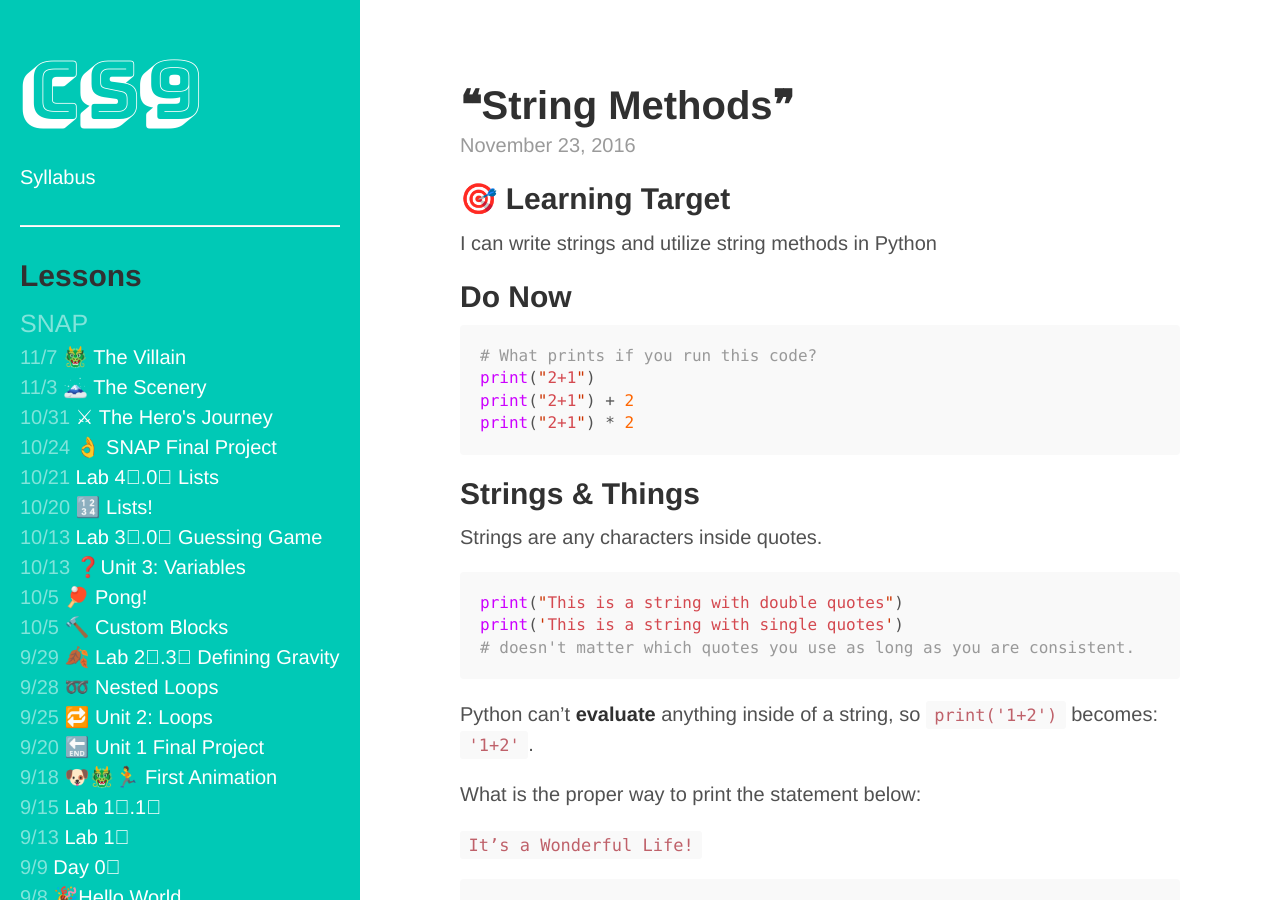
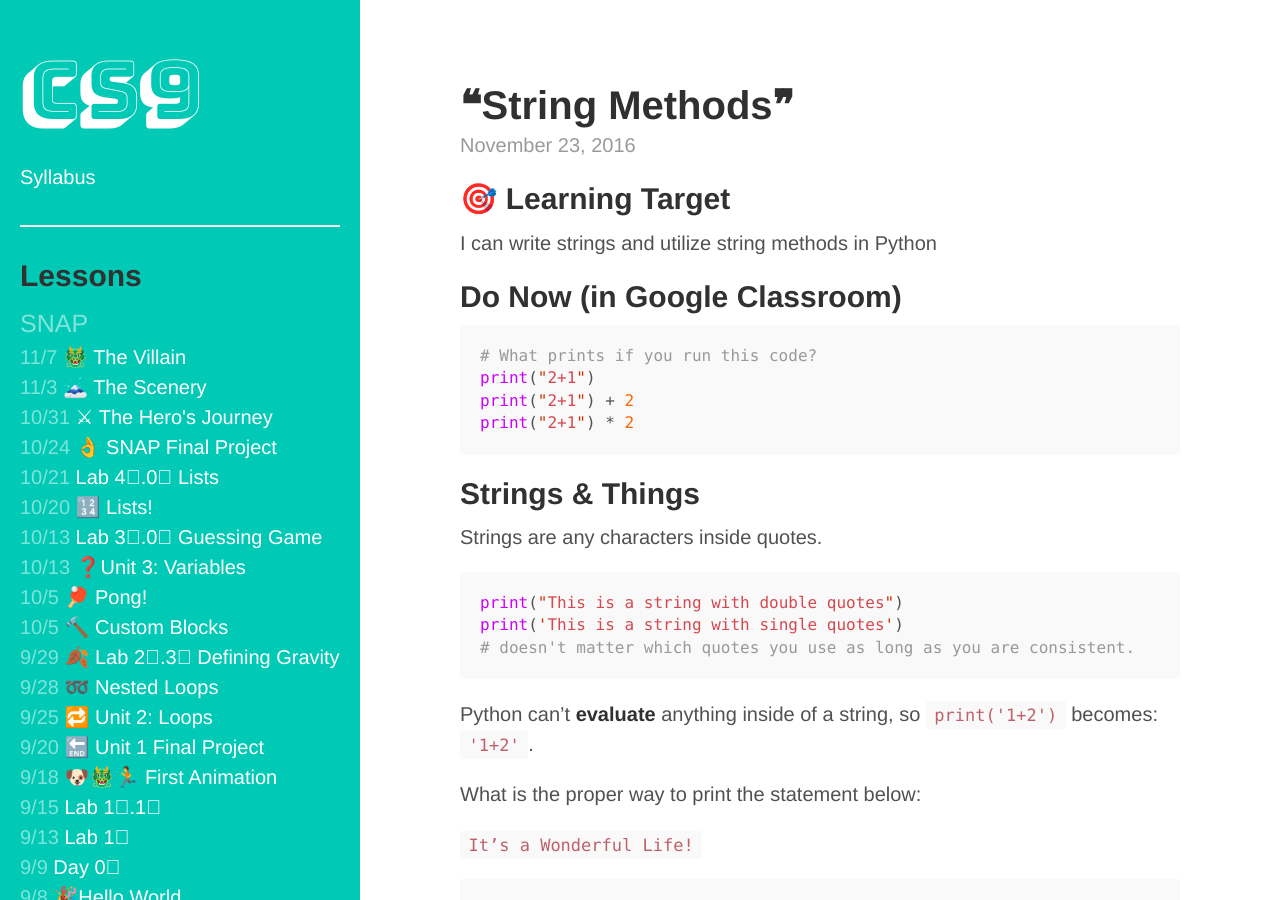
Before and after one commit to bensk/CS9, a Jekyll site: the page built from _posts/Python/2016-11-23-string-methods.md, in a window 1280 px wide and 900 px high. Built offline with Jekyll 4.4.1, drawn with Linux system fonts in a browser that asks for light colours; some web fonts are replaced; a style sheet for code colours, icons or effects is not loaded.

Commit message:
do now location

````diff
--- a/_posts/Python/2016-11-23-string-methods.md
+++ b/_posts/Python/2016-11-23-string-methods.md
@@ -8,7 +8,7 @@ category: "Python"
 ## 🎯 Learning Target
 I can write strings and utilize string methods in Python
 
-## Do Now
+## Do Now (in Google Classroom)
 ```python
 # What prints if you run this code?
 print("2+1")
````
